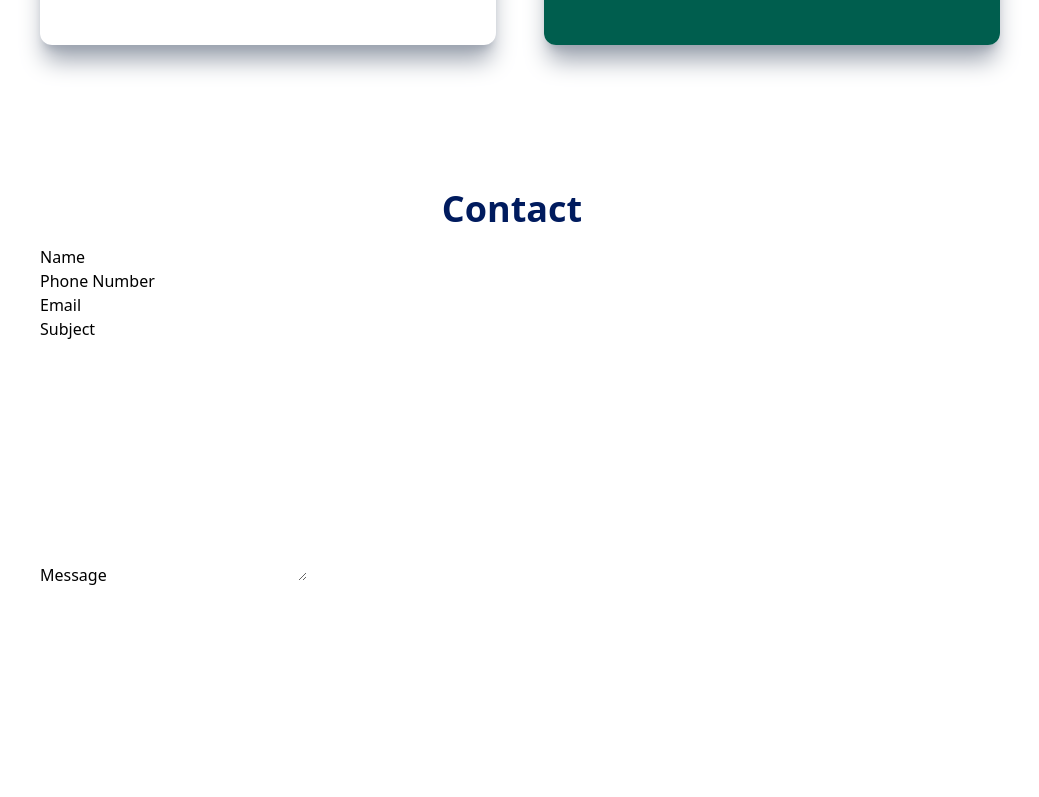
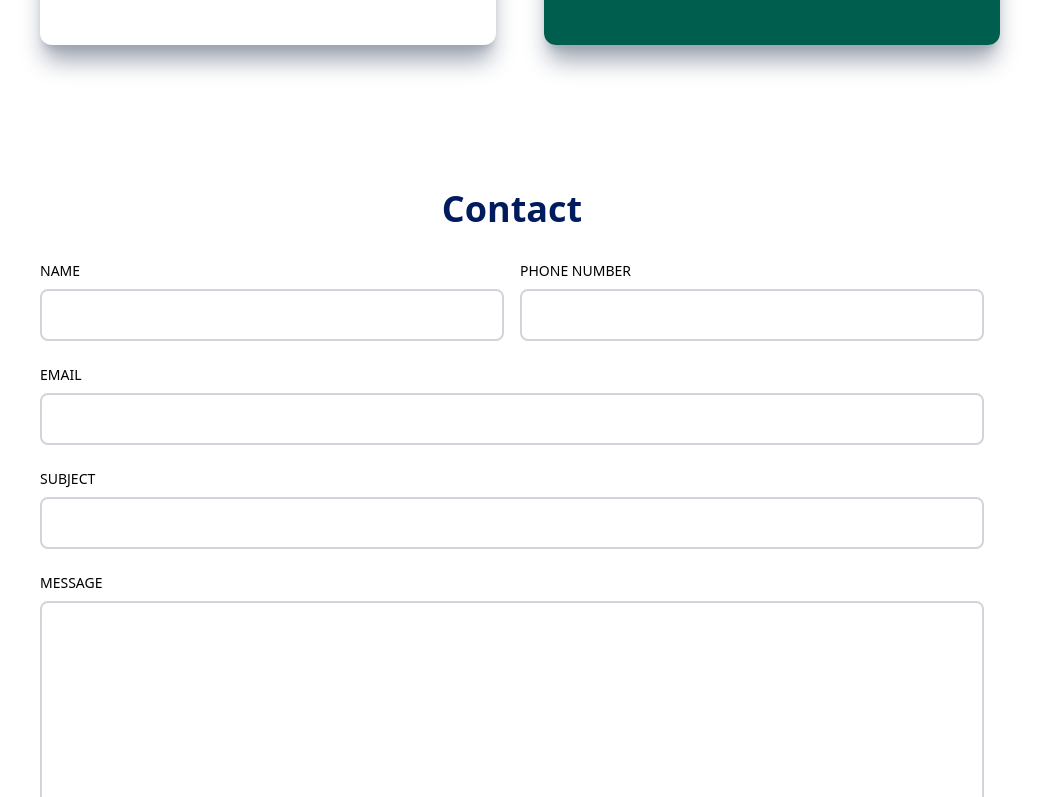
Before and after one commit to nicaemma/Portfolio, a React (Vite) app: page / in a window 1280 px wide. Shown: the part 2000-2797 px from the top of the page, without its empty margins (160-1199 px from the left). Before the commit the page ends 2651 px from the top, so only its background shows below. Built offline with nearby package versions, Linux system fonts and the light colour scheme.

Commit message:
Contact form formatted

```diff
--- a/src/components/Contact.jsx
+++ b/src/components/Contact.jsx
@@ -7,28 +7,51 @@
         Contact
       </h1>
       <form action="" method="POST" encType="multipart/form-data">
-        <div>
-          <div>
-            <label>Name</label>
-            <input type="text" name="name" />
+        <div className="grid md:grid-cols-2 gap-4 w-full py-2">
+          <div className="flex flex-col">
+            <label className="uppercase text-sm py-2">Name</label>
+            <input
+              className="border-2 rounded-lg p-3 flex border-gray-300"
+              type="text"
+              name="name"
+            />
           </div>
-          <div>
-            <label>Phone Number</label>
-            <input type="text" name="phone" />
+          <div className="flex flex-col">
+            <label className="uppercase text-sm py-2">Phone Number</label>
+            <input
+              className="border-2 rounded-lg p-3 flex border-gray-300"
+              type="text"
+              name="phone"
+            />
           </div>
         </div>
-        <div>
-          <label>Email</label>
-          <input type="email" name="email" />
+        <div className="flex flex-col py-2">
+          <label className="uppercase text-sm py-2">Email</label>
+          <input
+            className="border-2 rounded-lg p-3 flex border-gray-300"
+            type="email"
+            name="email"
+          />
         </div>
-        <div>
-          <label>Subject</label>
-          <input type="text" name="subject" />
+        <div className="flex flex-col py-2">
+          <label className="uppercase text-sm py-2">Subject</label>
+          <input
+            className="border-2 rounded-lg p-3 flex border-gray-300"
+            type="text"
+            name="subject"
+          />
         </div>
-        <div>
-          <label>Message</label>
-          <textarea rows="10" name="message"></textarea>
+        <div className="flex flex-col py-2">
+          <label className="uppercase text-sm py-2">Message</label>
+          <textarea
+            className="border-2 rounded-lg p-3 border-gray-300"
+            rows="10"
+            name="message"
+          ></textarea>
         </div>
+        <button className="bg-[#001b5e] text-gray-100 mt-4 w-full p-4 rounded-lg">
+          Send Message
+        </button>
       </form>
     </div>
   );
```
